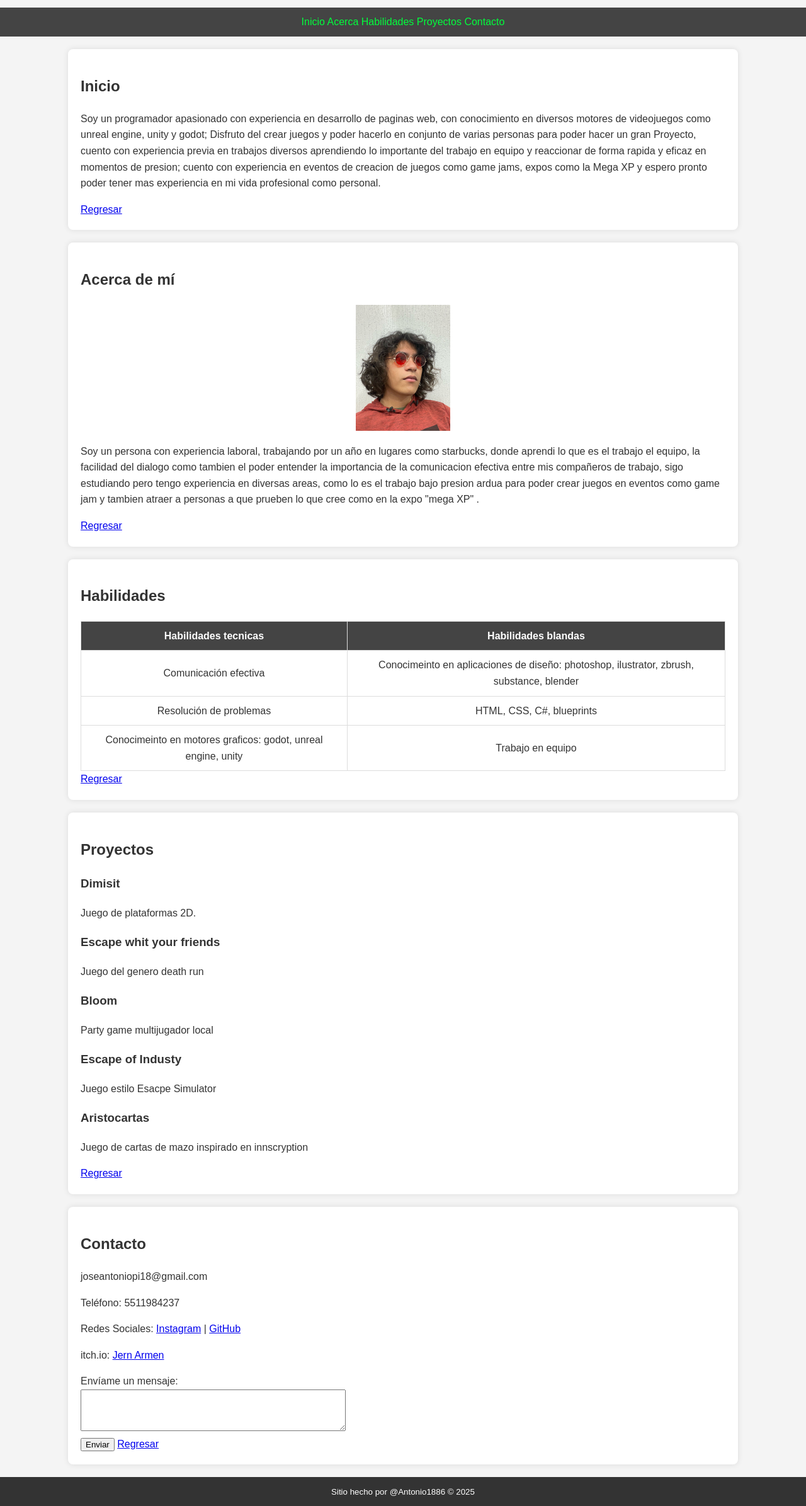
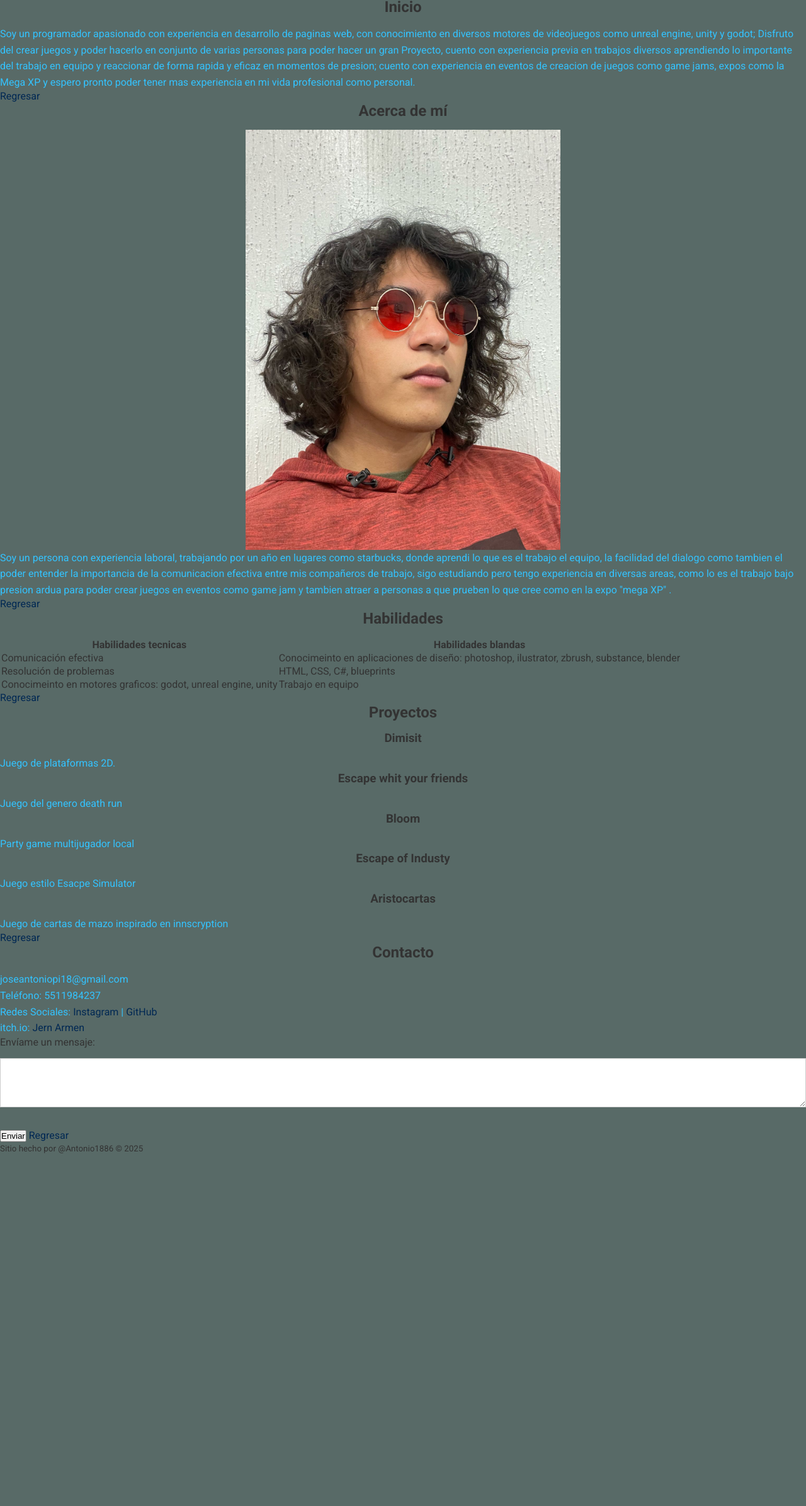
Before and after one commit to Antonio1886/Metodologia-De-La-Investigacion, a plain HTML site: page docs/cv-web/index.html in a window 1280 px wide. Shown: the part 82-2473 px from the top of the page at 63% size. After the commit the page ends 1914 px from the top, so only its background shows below. Drawn offline with Linux system fonts and the light colour scheme.

Commit message:
Integracion de css practica 4

```diff
--- a/docs/cv-web/index.html
+++ b/docs/cv-web/index.html
@@ -7,7 +7,9 @@
     <link rel="stylesheet" href="styless.css">
     <link rel="icon"  href="img/Favicon.png" type="image/x-icon">
 
-
+    <link rel="preconnect" href="https://fonts.googleapis.com">
+    <link rel="preconnect" href="https://fonts.gstatic.com" crossorigin>
+    <link href="https://fonts.googleapis.com/css2?family=Roboto:ital,wght@0,100..900;1,100..900&display=swap" rel="stylesheet">
 
 </head>
 <body>
@@ -36,7 +38,7 @@
         <section>
             <h2>Acerca de mí</h2>
             <div class="img-container">
-                <img src="img/AntonioHTML.jpg" alt="Mi Foto" width="150">
+                <img src="img/AntonioHTML.jpg" alt="Mi Foto" width="500">
             </div>
             <p> Soy un persona con experiencia laboral, trabajando por un año en lugares como starbucks, donde aprendi lo que es el trabajo el equipo, la facilidad del dialogo
                 como tambien el poder entender la importancia de la comunicacion efectiva entre mis compañeros de trabajo, sigo estudiando pero tengo experiencia en diversas
--- a/docs/cv-web/styless.css
+++ b/docs/cv-web/styless.css
@@ -1,97 +1,146 @@
-/* Estilos generales */
+/* 1. Tamaño de letra */
+html {
+    font-size: 100%;
+}
 body {
-    font-family: Arial, sans-serif;
-    line-height: 1.6;
+    font-size: 1rem;
+}
+
+/* 2. Box-sizing */
+* {
+    box-sizing: border-box;
     margin: 0;
     padding: 0;
-    background-color: #f4f4f4;
-    color: #333;
 }
 
-/* Encabezado */
-header {
-    background: #333;
-    color: white;
-    text-align: center;
-    padding: 20px 0;
+/* 3. Fuente de Google Fonts */
+body {
+    font-family: 'Roboto', sans-serif;
 }
 
-/* Navegación */
-nav {
-    background: #444;
-    padding: 10px;
+/* 4. Colores de letra y fondo */
+body {
+    color: #333;
+    background-color: #001d17a7;
+}
+
+/* 5. Color de los enlaces */
+a {
+    color: #002853;
+    text-decoration: none;
+}
+
+/* 6. Hover en enlaces */
+a:hover {
+    color: #9e0000;
+}
+
+/* 7. Imagen responsiva */
+img {
+    max-width: 100%;
+    height: auto;
+    display: block;
+    margin: 0 auto;
+}
+
+/* 8. Variables CSS */
+:root {
+    --primary-color: #ff5733;
+    --secondary-color: #33c3ff;
+    --font-size-lg: 1.5rem;
+}
+
+h1 {
+    color: var(--primary-color);
+    font-size: var(--font-size-lg);
+    text-align: center;
+    margin-top: 1rem;
+}
+
+p {
+    color: var(--secondary-color);
+    line-height: 1.6;
+}
+
+/* 9. Selectores de identificador */
+#header {
+    background-color: var(--primary-color);
+    color: rgb(255, 255, 255);
+    padding: 1rem;
     text-align: center;
 }
 
-
-
-/* Contenedores */
-.container {
-    width: 80%;
-    margin: 20px auto;
-    background: white;
-    padding: 20px;
-    border-radius: 8px;
-    box-shadow: 0px 0px 10px rgba(0, 0, 0, 0.1);
+#main-content {
+    padding: 2rem;
 }
 
-/* Botón */
+#footer {
+    background-color: var(--secondary-color);
+    color: white;
+    text-align: center;
+    padding: 1rem;
+    margin-top: 2rem;
+}
+
+/* 10. Selectores de clase */
+.card {
+    border: 1px solid #ffffff;
+    padding: 1rem;
+    border-radius: 5px;
+    background: white;
+    margin: 1rem auto;
+    max-width: 600px;
+}
+
 .btn {
     display: inline-block;
-    margin-top: 10px;
-    padding: 10px 15px;
-    background: #333;
+    padding: 0.5rem 1rem;
+    background: var(--primary-color);
     color: white;
-    text-decoration: none;
     border-radius: 5px;
-}
-
-.btn:hover {
-    background: #555;
-}
-
-/* Tabla */
-table {
-    width: 100%;
-    border-collapse: collapse;
-    margin-top: 10px;
-}
-
-table th, table td {
-    border: 1px solid #ddd;
-    padding: 10px;
     text-align: center;
 }
 
-table th {
-    background: #444;
-    color: white;
+.text-center {
+    text-align: center;
 }
 
-/* Pie de página */
-footer {
-    background: #333;
-    color: white;
-    text-align: center;
-    padding: 10px 0;
-    margin-top: 20px;
-}
-/* Contenedor para centrar la imagen */
-.img-container {
-    display: flex;
-    justify-content: center;
-    align-items: center;
-    margin: 20px 0;
-}
-/* Estilo para centrar el título */
-.title {
+/* 11. Selectores descendientes */
+nav ul {
+    list-style: none;
+    padding: 0;
     text-align: center;
 }
-nav a {
-    color: rgb(0, 255, 60);
-    text-decoration: none;
+
+nav ul li {
+    display: inline;
+    margin-right: 1rem;
 }
 
-nav a:hover {
-    color: red;
+article p {
+    line-height: 1.6;
+    padding: 1rem;
 }
+
+/* 12. Selectores de grupo */
+h1, h2, h3 {
+    font-weight: bold;
+    margin-bottom: 1rem;
+    text-align: center;
+}*/
+
+button, .btn {
+    cursor: pointer;
+    border: none;
+    padding: 0.5rem 1rem;
+    display: block;
+    margin: 1rem auto;
+}
+
+input, textarea {
+    width: 100%;
+    padding: 0.5rem;
+    border: 1px solid #ccc;
+    display: block;
+    margin: 1rem auto;
+}
```
Also changed, not shown: 1 other file.
